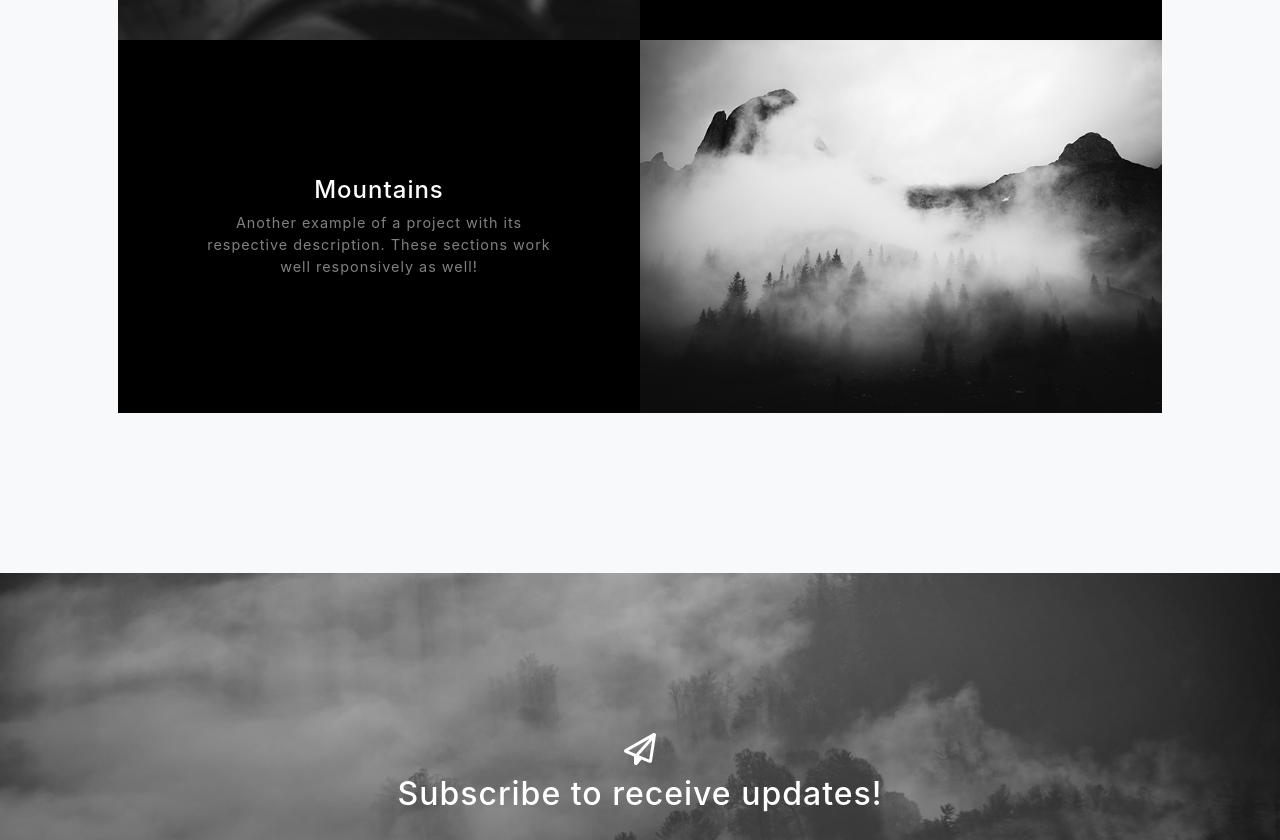
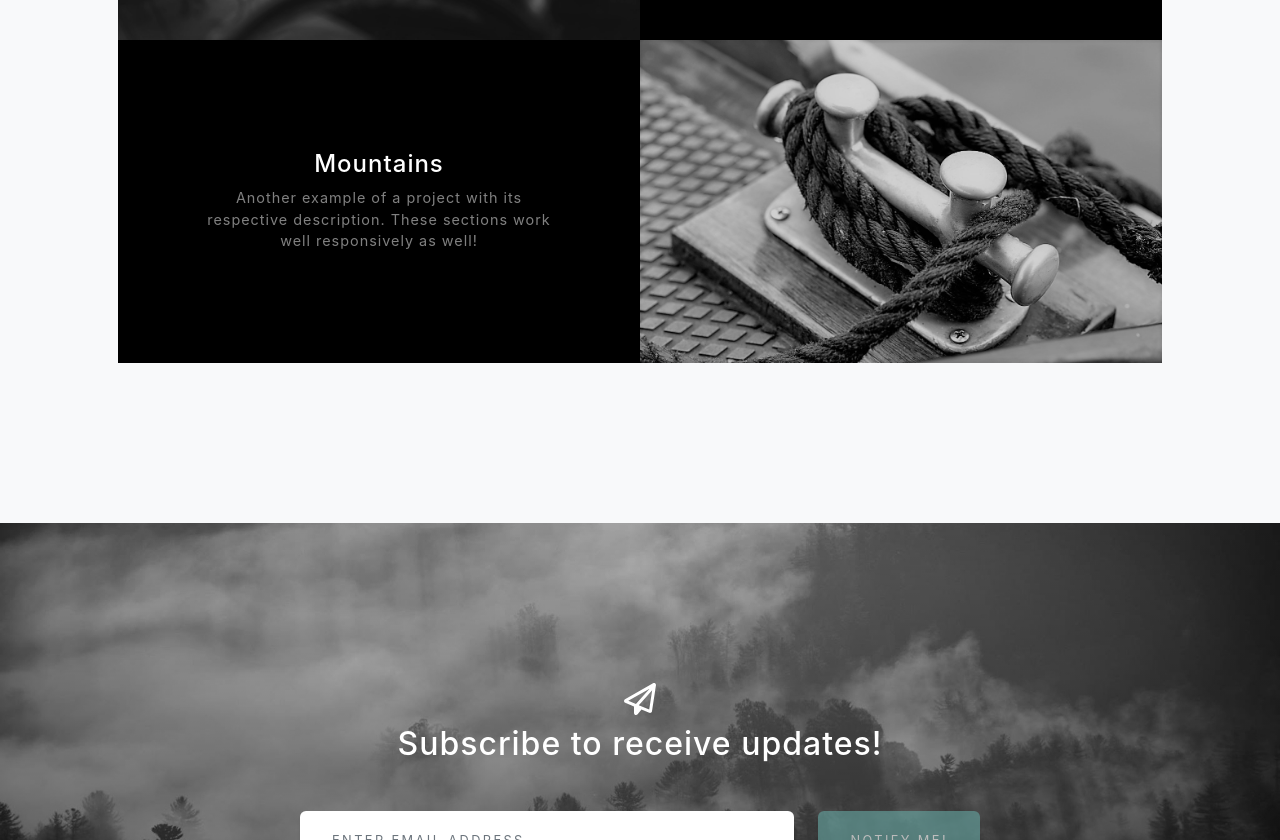
Before and after one commit to aalizama/oficina2, a plain HTML site: page index.html in a window 1280 px wide. Shown: the part 2850-3690 px from the top of the page. Drawn offline with nearby package versions, Linux system fonts and the light colour scheme; a web font is replaced by a local one.

Commit message:
Update index.htmlnudo index

```diff
--- a/index.html
+++ b/index.html
@@ -90,7 +90,7 @@
                 </div>
                 <!-- Project Two Row-->
                 <div class="row gx-0 justify-content-center">
-                    <div class="col-lg-6"><img class="img-fluid" src="assets/img/demo-image-02.jpg" alt="..." /></div>
+                    <div class="col-lg-6"><img class="img-fluid" src="assets/img/nudo.jpg" alt="..." /></div>
                     <div class="col-lg-6 order-lg-first">
                         <div class="bg-black text-center h-100 project">
                             <div class="d-flex h-100">
```
